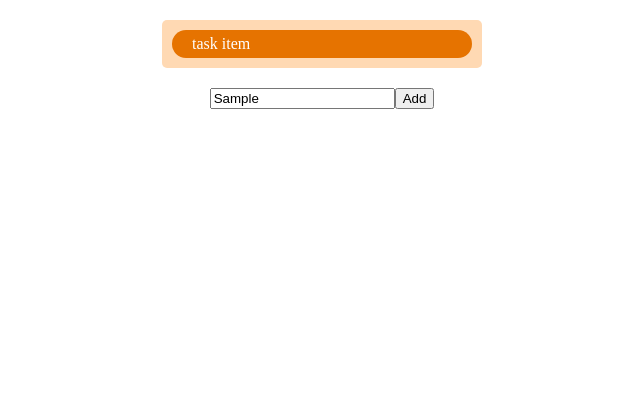
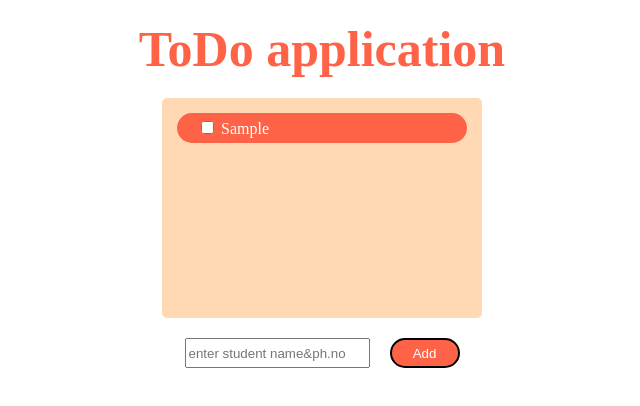
Before and after one commit to bushra3112004/ToDo-list-application, a plain HTML site: page todo-list.html in a window 1280 px wide. Both pictures are taken after typing "Sample" into the empty fields and a click on the button "Add". Shown: the whole page, without its empty margins (318-958 px from the left). Drawn offline with Linux system fonts and the light colour scheme.

Commit message:
add sent

```diff
--- a/todo-list.html
+++ b/todo-list.html
@@ -5,6 +5,12 @@
     <meta name="viewport" content="width=device-width, initial-scale=1.0">
     <title>ToDo list application</title>
     <style>
+        .heading{
+            text-align: center;
+            color: tomato;
+            margin: 20px;
+            font-size: 50px;
+        }
 .action-container{
     display: flex;
     justify-content: center;
@@ -14,28 +20,41 @@
 .list-container{
     background-color: #ffd9b3;
     width: 300px;
+    height: 200px;
+    overflow-y: scroll;
     display: block;
     margin: 20px auto;
     padding: 10px;
     border-radius: 5px;
 }
 .todo-item{
-    background-color: #e67300;
+    background-color:tomato;
     padding: 5px 20px;
     border-radius: 30px;
     color:white ;
+    margin: 5px;
+}
+.btn{
+    width: 70px;
+    height: 30px;
+    background-color: tomato;
+    color: white;
+    border-radius:30px;
+    border:2px solid black;
+    margin-left: 20px;
 }
 
         </style>
 </head>
 <body>
+    <h1 class="heading">ToDo application</h1>
     <div class="list-container" id="list-container">
-<div class="todo-item">task item</div>
+<div class="todo-item"></div>
 
     </div>
     <div class="action-container">
-        <input type="text" id="input-todo"/>
-        <button onclick="add()">
+        <input type="text" placeholder="enter student name&ph.no" id="input-todo"/>
+        <button class="btn"  onclick="add()">
             Add
           </button>
 </div>
@@ -45,6 +64,20 @@ const todoList = []
 function add(){
     const inputElement = document.getElementById('input-todo')
     todoList.push(inputElement.value)
+    inputElement.value = ""
+  renderToDoList()
+}
+function renderToDoList(){
+    const listContainer = document.getElementById('list-container')
+    listContainer.innerHTML = ""
+    for(const todoItem of todoList)
+    {
+        listContainer.innerHTML += `<div class="todo-item">
+            <input type="checkbox"/>
+            ${todoItem}
+            </div>`
+
+    }
 }
 
 
```
Also changed, not shown: list.html (deleted, +0 -56 lines).
